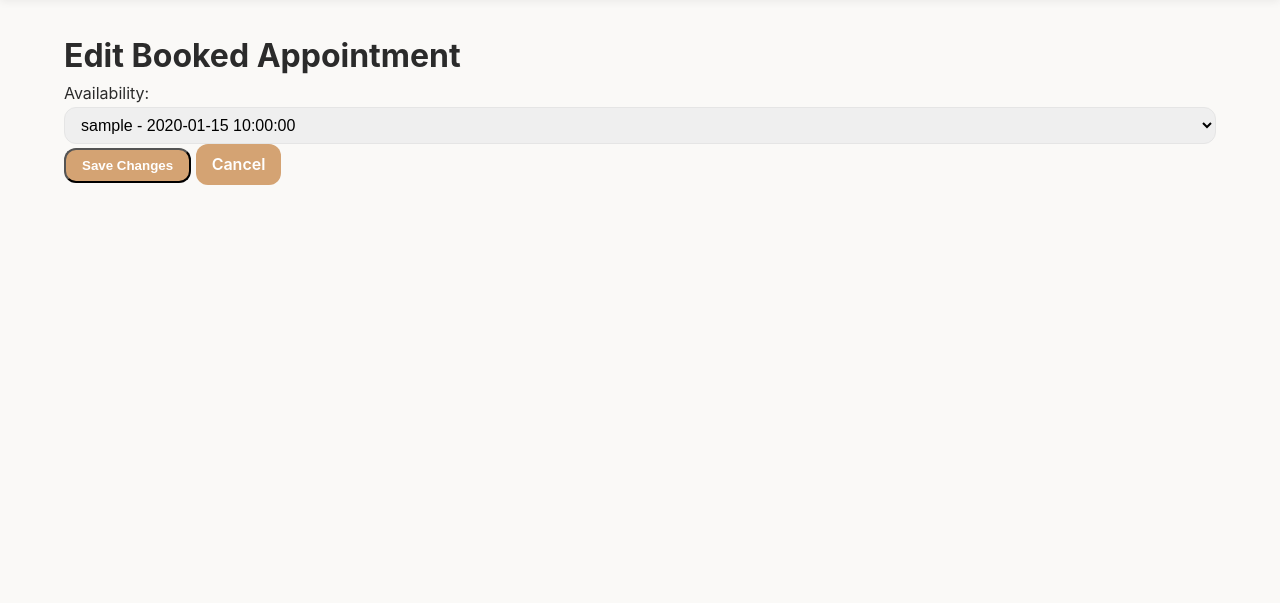
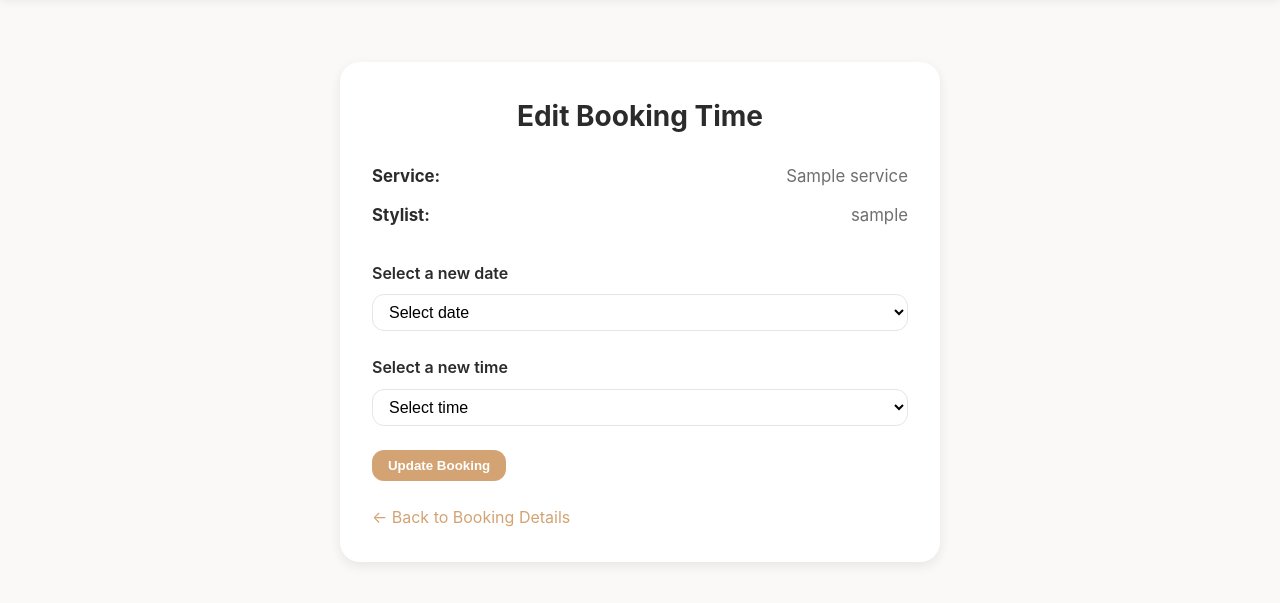
Before and after one commit to jaydendavis746-debug/django-crud-app-salon-project, a Django app: page /bookings/1/update/ in a window 1280 px wide. Shown: the part 50-653 px from the top of the page. Run offline with Django 5.2, Linux system fonts and the light colour scheme; a user stored in the database is signed in; tables that the repository leaves empty hold one stand-in row (values such as "Sample post").

Commit message:
Booking-update js logic and css

```diff
--- /dev/null
+++ b/main_app/static/css/bookings/booking-update.css
@@ -0,0 +1,112 @@
+.booking-update-page {
+  padding: var(--space-6) 0;
+  display: flex;
+  justify-content: center;
+}
+
+.booking-update-card {
+  background: var(--color-white);
+  padding: var(--space-6);
+  border-radius: var(--radius-lg);
+  box-shadow: var(--shadow-medium);
+  width: min(600px, 100%);
+}
+
+.booking-update-card h1 {
+  font-size: var(--font-size-xl);
+  margin-bottom: var(--space-5);
+  text-align: center;
+}
+
+
+.summary-section {
+  margin-bottom: var(--space-6);
+}
+
+.detail-row {
+  display: flex;
+  justify-content: space-between;
+  margin-bottom: var(--space-3);
+  font-size: 1.05rem;
+}
+
+.detail-row strong {
+  color: var(--color-text);
+}
+
+.detail-row span {
+  color: var(--color-text-light);
+}
+
+
+.update-form .form-group {
+  margin-bottom: var(--space-5);
+}
+
+.update-form label {
+  display: block;
+  margin-bottom: var(--space-2);
+  font-weight: 600;
+}
+
+.update-form select,
+.update-form input {
+  width: 100%;
+  padding: var(--space-2) var(--space-3);
+  border-radius: var(--radius-md);
+  border: 1px solid var(--color-border);
+  font-size: 1rem;
+  background: var(--color-white);
+}
+
+.update-form select:focus,
+.update-form input:focus {
+  outline: none;
+  border-color: var(--color-primary);
+  box-shadow: 0 0 0 2px rgba(212,163,115,0.2);
+}
+
+
+.btn {
+  display: inline-block;
+  padding: var(--space-2) var(--space-4);
+  background: var(--color-primary);
+  color: var(--color-white);
+  border-radius: var(--radius-md);
+  text-decoration: none;
+  border: none;
+  cursor: pointer;
+  font-weight: 600;
+}
+
+.btn:hover {
+  background: var(--color-primary-dark);
+}
+
+.btn-outline {
+  display: inline-block;
+  padding: var(--space-2) var(--space-4);
+  border: 2px solid var(--color-primary);
+  color: var(--color-primary);
+  border-radius: var(--radius-md);
+  text-decoration: none;
+  cursor: pointer;
+  font-weight: 600;
+}
+
+.btn-outline:hover {
+  background: var(--color-primary);
+  color: var(--color-white);
+}
+
+
+.back-link {
+  display: inline-block;
+  margin-top: var(--space-5);
+  color: var(--color-primary);
+  text-decoration: none;
+}
+
+.back-link:hover {
+  text-decoration: underline;
+}
--- a/main_app/templates/bookings/booking_update.html
+++ b/main_app/templates/bookings/booking_update.html
@@ -1,14 +1,81 @@
 {% extends 'base.html' %}
+{% load static %}
+
+{% block head %}
+<link rel="stylesheet" href="{% static 'css/bookings/booking-update.css' %}">
+{% endblock %}
+
 {% block content %}
+<div class="container booking-update-page">
 
-<h1>Edit Booked Appointment</h1>
+    <div class="booking-update-card">
 
-<form method="post">
-    {% csrf_token %}
-    {{ form.as_p }}
+        <h1>Edit Booking Time</h1>
 
-    <button type="submit" class="btn btn-primary">Save Changes</button>
-    <a href="{% url 'booking-detail' booking.id %}" class="btn btn-secondary">Cancel</a>
-</form>
+        <div class="summary-section">
+            <div class="detail-row">
+                <strong>Service:</strong>
+                <span>{{ booking.service.name }}</span>
+            </div>
+
+            <div class="detail-row">
+                <strong>Stylist:</strong>
+                <span>{{ booking.stylist.username }}</span>
+            </div>
+        </div>
+
+        <form method="post" class="update-form">
+            {% csrf_token %}
+
+            <div class="form-group">
+                <label>Select a new date</label>
+                <select id="date-select">
+                    <option value="">Select date</option>
+                    {% for d in available_dates %}
+                        <option value="{{ d|date:'Y-m-d' }}">
+                        {{ d|date:'F j, Y' }}
+                    </option>
+                    {% endfor %}
+                </select>
+            </div>
+
+            <div class="form-group">
+                <label>Select a new time</label>
+                <select name="availability" id="time-select">
+                    <option value="">Select time</option>
+                </select>
+            </div>
+
+            <button type="submit" class="btn">Update Booking</button>
+        </form>
+
+        <a href="{% url 'booking-detail' booking.id %}" class="back-link">← Back to Booking Details</a>
+
+    </div>
+
+</div>
+
+<script>
+document.getElementById("date-select").addEventListener("change", function() {
+    const date = this.value;
+    const stylistId = "{{ booking.stylist.id }}";
+    const timeSelect = document.getElementById("time-select");
+
+    timeSelect.innerHTML = "<option>Loading...</option>";
+
+    fetch(`/api/times/${stylistId}/?date=${date}`)
+        .then(response => response.json())
+        .then(data => {
+            timeSelect.innerHTML = "<option value=''>Select time</option>";
+            data.forEach(item => {
+                const [id, time] = item;
+                const opt = document.createElement("option");
+                opt.value = id;
+                opt.textContent = time.substring(0,5);
+                timeSelect.appendChild(opt);
+            });
+        });
+});
+</script>
 
 {% endblock %}
--- a/main_app/urls.py
+++ b/main_app/urls.py
@@ -14,5 +14,6 @@
   path('bookings/<int:pk>/update/', views.BookingUpdate.as_view(), name='booking-update'),
   path('bookings/<int:pk>/delete/', views.BookingDelete.as_view(), name='booking-delete'),
 
+  path("api/times/<int:stylist_id>/", views.get_times_for_date, name="get_times_for_date"),
   path('accounts/signup/', views.signup, name='signup'),
 ]
--- a/main_app/views.py
+++ b/main_app/views.py
@@ -1,7 +1,7 @@
 
 from django.shortcuts import render, redirect, get_object_or_404
 from django.urls import reverse, reverse_lazy
-from django.http import HttpResponse
+from django.http import HttpResponse, JsonResponse
 
 from .models import Service, StylistService, Availability, Booking
 from .forms import BookingForm
@@ -22,6 +22,17 @@
 
 def invalid_page(request):
     return render(request, "invalid.html", status=400)
+
+
+def get_times_for_date(request, stylist_id):
+    date = request.GET.get('date')
+
+    times = Availability.objects.filter(
+        stylist_id = stylist_id,
+        date = date
+    ).order_by('time').values_list('id', 'time')
+
+    return JsonResponse(list(times), safe=False)
 
 class Home(LoginView):
     template_name = 'home.html'
@@ -213,6 +224,19 @@
     fields = [ 'availability']
     template_name = 'bookings/booking_update.html'
 
+    def get_context_data(self, **kwargs):
+        context = super().get_context_data(**kwargs)
+        booking = self.get_object()
+
+        context['available_dates']= (
+            Availability.objects.filter(stylist=booking.stylist)
+            .order_by('date')
+            .values_list('date', flat=True)
+            .distinct()
+        )
+
+        return context
+
     def get_form(self, form_class=None):
         form = super().get_form(form_class)
 
@@ -301,7 +325,6 @@
 
 
 
-
 def signup(request):
     error_message = ''
     if request.method == 'POST':
```
